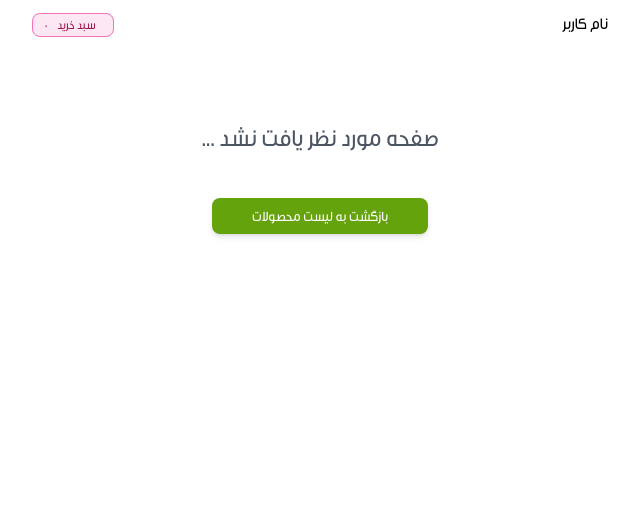
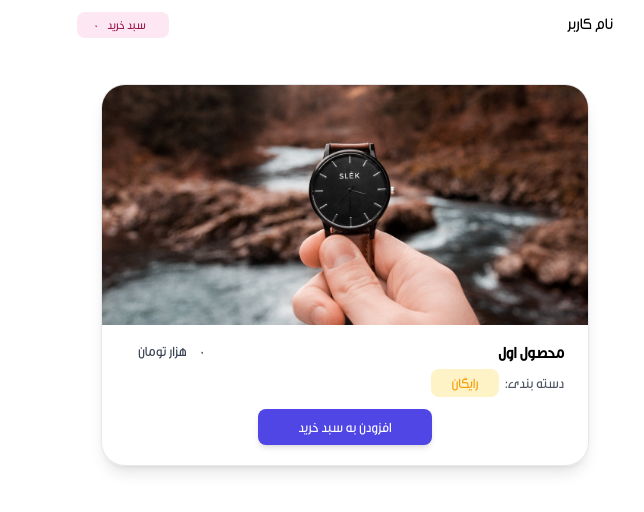
Before and after one commit to RezaDadashi0/ecommerce, a React (Create React App) app: page /products/13b56b64-14df-4efa-8edf-567d80291c27 in a window 1280 px wide. Shown: the top 512 px of the page, without its empty margins (388-1032 px from the left). Built offline with nearby package versions, Linux system fonts and the light colour scheme; the HTML template or start-up script is replaced by a standard one.

Commit message:
implementing show product, total price recipt

```diff
--- a/src/App.js
+++ b/src/App.js
@@ -1,16 +1,18 @@
 import { Route, Routes } from "react-router-dom";
 import Main from "./pages/Main";
-import "./App.css";
 import Header from "./components/Header";
 import BuyBasket from "./pages/BuyBasket";
 import BuyCompletion from "./pages/BuyCompletion";
 import NotFound from "./pages/NotFound";
+import ShowProduct from "./pages/ShowProduct";
+import "./App.css";
 
 function App() {
   return (
     <div className="App">
       <Header />
       <Routes>
+        <Route path="/products/:id" element={<ShowProduct />} />
         <Route path="/buy-completion" element={<BuyCompletion />} />
         <Route path="/buy-basket" element={<BuyBasket />} />
         <Route path="/" element={<Main />} />
--- a/src/components/Header.js
+++ b/src/components/Header.js
@@ -8,10 +8,10 @@ function Header() {
   const selectedProducts = allProducts.filter(p => p.count > 0);
 
   return (
-    <header className="max-w-xl mx-auto flex justify-between pt-3">
+    <header className="max-w-xl mx-auto flex justify-between px-5 pt-3">
       <div>نام کاربر</div>
       <Link to="/buy-basket">
-        <span class="bg-pink-100 hover:bg-pink-200 transition ease-in duration-200 text-pink-800 text-xs font-medium mr-2 px-2.5 py-0.5 rounded-lg border border-pink-400">
+        <span class="bg-pink-100 hover:bg-pink-200 transition ease-in duration-200 text-pink-800 text-xs font-medium mr-2 px-4 py-1 rounded-lg">
           <span className="mx-2">سبد خرید</span>
           {selectedProducts.length}
         </span>
--- a/src/components/Slider.js
+++ b/src/components/Slider.js
@@ -1,38 +1,44 @@
 import React, { useState } from "react";
+import { useSelector } from "react-redux";
+import { Link } from "react-router-dom";
 
 function Slider() {
-  const [sliderIndecator, setSliderIndecator] = useState(8);
-  const [indecators] = useState([
-    1, 2, 3, 4, 5, 6, 7, 8, 9, 10, 11, 12, 13, 14, 15, 16, 17, 18, 19, 20, 21,
-    22, 23,
-  ]);
+  const products = useSelector(state => state.buyBasket.products);
 
-  const handleSliderIndecator = IndecatorNumber => {
-    setSliderIndecator(IndecatorNumber);
+  const [product, setProduct] = useState(products[7]);
+
+  // create indecators equl to the number of products:
+  const [indecators] = useState(products);
+
+  const handleSliderIndecator = product => {
+    setProduct(product);
   };
 
   let activeIndecator =
-    "w-3 h-3 rounded-full mx-1 my-4 border border-indigo-500 cursor-pointer bg-indigo-600 hover:bg-indigo-700 transition ease-in duration-100 shadow-md";
+    "w-2.5 h-2.5 rounded-full mx-[2px] my-4 border border-indigo-500 cursor-pointer bg-indigo-600 hover:bg-indigo-700 transition ease-in duration-100 shadow-md";
 
   let pasiveIndecator =
-    "w-3 h-3 rounded-full mx-1 my-4 border border-indigo-500 cursor-pointer bg-white hover:bg-gray-100 transition ease-in duration-100 shadow-md";
+    "w-2.5 h-2.5 rounded-full mx-[2px] my-4 border border-indigo-500 cursor-pointer bg-white hover:bg-gray-100 transition ease-in duration-100 shadow-md";
 
   return (
     <>
+      <Link to={`/products/${product.id}`}>
         <div className="relative border rounded-3xl w-full max-w-3xl my-5 md:w-4/5 mx-auto h-[300px]">
           <img
             className="w-full h-full object-cover rounded-3xl"
-          src={require(`../products/productImages/productImg__${sliderIndecator}.jpg`)}
+            src={require(`../products/productImages/${product.img}.jpg`)}
             alt="product_image"
           />
         </div>
+      </Link>
       <ul className="flex items-center justify-center -mt-5">
+        {/* indecators and indecator are actually products and product */}
         {indecators.map((indecator, i) => (
           <li
-            onClick={() => handleSliderIndecator(i + 1)}
-            key={indecator}
+            onClick={() => handleSliderIndecator(indecator)}
+            key={i}
             className={
-              sliderIndecator === i + 1 ? activeIndecator : pasiveIndecator
+              product === indecator ? activeIndecator : pasiveIndecator
             }
           ></li>
         ))}
--- a/src/components/pagination.js
+++ b/src/components/pagination.js
@@ -12,7 +12,7 @@ export default function Pagination({ length, pageSize, currentPage, onClick }) {
     "py-1 px-3 mx-1 my-4 cursor-pointer bg-white hover:bg-gray-100 focus:ring-indigo-500 focus:ring-offset-indigo-200 text-indigo-500 transition ease-in duration-100 text-center text-sm font-light shadow-md focus:outline-none focus:ring-2 focus:ring-offset-2 rounded-lg ";
 
   return (
-    <ul className="flex items-center justify-center">
+    <ul className="flex items-center justify-center mb-5">
       {pages.map((page, i) => (
         <li
           onClick={() => onClick(i + 1)}
--- a/src/pages/BuyBasket.js
+++ b/src/pages/BuyBasket.js
@@ -29,7 +29,7 @@ function BuyBasket() {
               تکمیل فرآیند خرید
             </Link>
           </div>
-          <div className="flex flex-wrap justify-center max-w-7xl mx-auto md:py-5 md:px-8 md:pt-3">
+          <div className="flex flex-wrap justify-center max-w-7xl mx-auto py-5 md:px-8">
             {/* each product item: */}
             {selectedProducts.map(product => (
               <div
@@ -38,7 +38,7 @@ function BuyBasket() {
               >
                 <div className="border rounded-3xl text-sm overflow-hidden shadow-lg">
                   <img
-                    className="w-full h-60"
+                    className="w-full h-60 object-cover"
                     src={require(`../products/productImages/${product.img}.jpg`)}
                     alt="product_image"
                   />
@@ -50,9 +50,11 @@ function BuyBasket() {
                         <span className="mx-3">هزار تومان</span>
                       </p>
                     </div>
-                    <div className="text-amber-500">
-                      <span className="text-gray-600 ml-2">دسته بندی: </span>
-                      {product.description}
+                    <div>
+                      <span className="text-gray-600 ml-1">دسته بندی: </span>
+                      <span className="text-amber-500 bg-amber-100 py-1 px-5 rounded-lg">
+                        {product.description}
+                      </span>
                     </div>
                   </div>
                   <div className="flex justify-between items-center mb-5 px-3">
--- a/src/pages/BuyCompletion.js
+++ b/src/pages/BuyCompletion.js
@@ -1,7 +1,51 @@
 import React from "react";
+import { useSelector } from "react-redux";
 
 function BuyCompletion() {
-  return <div>BuyCompletion</div>;
+  const allProducts = useSelector(state => state.buyBasket.products);
+  // products that has count grater than zero means selected by user:
+  const selectedProducts = allProducts.filter(p => p.count > 0);
+
+  const totalReciptPriceArray = selectedProducts.map(
+    product => product.totalPrice
+  );
+
+  const totalReciptPrice = totalReciptPriceArray.reduce((a, s) => a + s);
+
+  return (
+    <div className="md:flex max-w-5xl border border-transparent justify-around md:my-5 p-5 mx-auto text-sm">
+      <div className="flex flex-col justify-center items-center border rounded-3xl w-full md:w-5/12 p-5 my-5">
+        <h6 className="pb-5 font-bold text-base">فاکتور نهایی خرید</h6>
+        <ul className="flex border-b w-11/12 justify-between items-center p-2 font-bold">
+          <li className="flex-1">نام محصول</li>
+          <div className="flex justify-between items-center w-5/12">
+            <li>تعداد</li>
+            <li>مبلغ</li>
+          </div>
+        </ul>
+        {selectedProducts.map((product, i) => (
+          <ul
+            key={i}
+            className="flex border-b w-11/12 justify-between items-center p-2"
+          >
+            <li className="flex-1 text-gray-500">{product.name}</li>
+            <div className="flex justify-between items-center w-5/12">
+              <li>{product.count}</li>
+              <li>{product.totalPrice}</li>
+            </div>
+          </ul>
+        ))}
+        <div className="flex justify-between items-center w-11/12 px-2 pt-5 font-bold">
+          <h6>جمع فاکتور: </h6>
+          <div className="text-red-600">
+            {totalReciptPrice}
+            <span className="mr-2">هزار تومان</span>
+          </div>
+        </div>
+      </div>
+      <div className="border rounded-3xl w-full md:w-5/12 p-5 my-5"></div>
+    </div>
+  );
 }
 
 export default BuyCompletion;
--- a/src/pages/Main.js
+++ b/src/pages/Main.js
@@ -87,7 +87,7 @@ function Main() {
       <Categori categories={categories} onClick={handleCategori} />
 
       {/* products container: */}
-      <div className="flex flex-wrap justify-center max-w-7xl mx-auto md:py-5 md:px-8">
+      <div className="flex flex-wrap justify-center max-w-7xl mx-auto py-1 md:px-8">
         {/* each product item: */}
         {paginatedProducts.map(product => (
           <div
@@ -96,7 +96,7 @@ function Main() {
           >
             <div className="border rounded-3xl overflow-hidden shadow-lg text-sm">
               <img
-                className="w-full h-60"
+                className="w-full h-60 object-cover"
                 src={require(`../products/productImages/${product.img}.jpg`)}
                 alt="product_image"
               />
@@ -108,9 +108,11 @@ function Main() {
                     <span className="mx-3">هزار تومان</span>
                   </p>
                 </div>
-                <div className="text-amber-500">
-                  <span className="text-gray-600 ml-2">دسته بندی: </span>
-                  {product.description}
+                <div>
+                  <span className="text-gray-600 ml-1">دسته بندی: </span>
+                  <span className="text-amber-500 bg-amber-100 py-1 px-5 rounded-lg">
+                    {product.description}
+                  </span>
                 </div>
               </div>
               <div className="flex justify-center items-center mb-5">
--- /dev/null
+++ b/src/pages/ShowProduct.js
@@ -0,0 +1,63 @@
+import React from "react";
+import { useDispatch, useSelector } from "react-redux";
+import { addOrIncrementProduct } from "../features/buyBasket/buyBasketSlice";
+import { Link, useParams } from "react-router-dom";
+
+function ShowProduct() {
+  const products = useSelector(state => state.buyBasket.products);
+
+  const dispatch = useDispatch();
+
+  // give prodct id in the url:
+  const { id } = useParams();
+
+  // find product that has the id in the url:
+  const product = products.find(p => p.id === id);
+
+  return (
+    <div className="w-full max-w-lg mx-auto px-2 py-2 md:px-3 md:py-5 mt-7">
+      <div className="border rounded-3xl overflow-hidden shadow-lg text-sm">
+        <img
+          className="w-full h-60 object-cover"
+          src={require(`../products/productImages/${product.img}.jpg`)}
+          alt="product_image"
+        />
+        <div className="px-6 py-4">
+          <div className="flex justify-between mb-2">
+            <div className="font-bold text-base">{product.name}</div>
+            <p className="text-gray-700">
+              {product.price}
+              <span className="mx-3">هزار تومان</span>
+            </p>
+          </div>
+          <div>
+            <span className="text-gray-600 ml-1">دسته بندی: </span>
+            <span className="text-amber-500 bg-amber-100 py-1 px-5 rounded-lg">
+              {product.description}
+            </span>
+          </div>
+        </div>
+        <div className="flex justify-center items-center mb-5">
+          {product.count ? (
+            <Link
+              to="/buy-basket"
+              className="py-2 px-10 bg-lime-600 hover:bg-lime-700 focus:ring-lime-500 focus:ring-offset-lime-200 text-white transition ease-in duration-200 text-center font-light shadow-md focus:outline-none focus:ring-2 focus:ring-offset-2 rounded-lg "
+            >
+              تکمیل سبد خرید
+            </Link>
+          ) : (
+            <button
+              type="button"
+              onClick={() => dispatch(addOrIncrementProduct(product))}
+              className="py-2 px-10 bg-indigo-600 hover:bg-indigo-700 focus:ring-indigo-500 focus:ring-offset-indigo-200 text-white transition ease-in duration-200 text-center font-light shadow-md focus:outline-none focus:ring-2 focus:ring-offset-2 rounded-lg "
+            >
+              افزودن به سبد خرید
+            </button>
+          )}
+        </div>
+      </div>
+    </div>
+  );
+}
+
+export default ShowProduct;
--- a/src/products/initialProductsState.js
+++ b/src/products/initialProductsState.js
@@ -3,7 +3,7 @@ import { v4 as uuid } from "uuid";
 export const initialProducts = [
   {
     id: uuid(),
-    name: "اول",
+    name: "محصول اول",
     img: "productImg__1",
     categori: "free",
     price: 0,
@@ -12,7 +12,7 @@ export const initialProducts = [
   },
   {
     id: uuid(),
-    name: "دوم",
+    name: "محصول دوم",
     img: "productImg__2",
     categori: "mostSale",
     price: 400,
@@ -21,7 +21,7 @@ export const initialProducts = [
   },
   {
     id: uuid(),
-    name: "سوم",
+    name: "محصول سوم",
     img: "productImg__3",
     categori: "mostVisit",
     price: 450,
@@ -30,7 +30,7 @@ export const initialProducts = [
   },
   {
     id: uuid(),
-    name: "چهارم",
+    name: "محصول چهارم",
     img: "productImg__4",
     categori: "hasOff",
     price: 250,
@@ -39,7 +39,7 @@ export const initialProducts = [
   },
   {
     id: uuid(),
-    name: "پنجم",
+    name: "محصول پنجم",
     img: "productImg__5",
     categori: "mostExpensive",
     price: 750,
@@ -48,7 +48,7 @@ export const initialProducts = [
   },
   {
     id: uuid(),
-    name: "ششم",
+    name: "محصول ششم",
     img: "productImg__6",
     categori: "free",
     price: 0,
@@ -57,7 +57,7 @@ export const initialProducts = [
   },
   {
     id: uuid(),
-    name: "هفتم",
+    name: "محصول هفتم",
     img: "productImg__7",
     categori: "mostSale",
     price: 400,
@@ -66,7 +66,7 @@ export const initialProducts = [
   },
   {
     id: uuid(),
-    name: "هشتم",
+    name: "محصول هشتم",
     img: "productImg__8",
     categori: "mostVisit",
     price: 450,
@@ -75,7 +75,7 @@ export const initialProducts = [
   },
   {
     id: uuid(),
-    name: "نهم",
+    name: "محصول نهم",
     img: "productImg__9",
     categori: "hasOff",
     price: 250,
@@ -84,7 +84,7 @@ export const initialProducts = [
   },
   {
     id: uuid(),
-    name: "دهم",
+    name: "محصول دهم",
     img: "productImg__10",
     categori: "mostExpensive",
     price: 750,
@@ -93,7 +93,7 @@ export const initialProducts = [
   },
   {
     id: uuid(),
-    name: "یازدهم",
+    name: "محصول یازدهم",
     img: "productImg__11",
     categori: "free",
     price: 0,
@@ -102,7 +102,7 @@ export const initialProducts = [
   },
   {
     id: uuid(),
-    name: "دوازدهم",
+    name: "محصول دوازدهم",
     img: "productImg__12",
     categori: "mostSale",
     price: 400,
@@ -111,7 +111,7 @@ export const initialProducts = [
   },
   {
     id: uuid(),
-    name: "سیزدهم",
+    name: "محصول سیزدهم",
     img: "productImg__13",
     categori: "mostVisit",
     price: 450,
@@ -120,7 +120,7 @@ export const initialProducts = [
   },
   {
     id: uuid(),
-    name: "چهاردهم",
+    name: "محصول چهاردهم",
     img: "productImg__14",
     categori: "hasOff",
     price: 250,
@@ -129,7 +129,7 @@ export const initialProducts = [
   },
   {
     id: uuid(),
-    name: "پانزدهم",
+    name: "محصول پانزدهم",
     img: "productImg__15",
     categori: "mostExpensive",
     price: 750,
@@ -138,7 +138,7 @@ export const initialProducts = [
   },
   {
     id: uuid(),
-    name: "شانزدهم",
+    name: "محصول شانزدهم",
     img: "productImg__16",
     categori: "free",
     price: 0,
@@ -147,7 +147,7 @@ export const initialProducts = [
   },
   {
     id: uuid(),
-    name: "هفدهم",
+    name: "محصول هفدهم",
     img: "productImg__17",
     categori: "mostSale",
     price: 400,
@@ -156,7 +156,7 @@ export const initialProducts = [
   },
   {
     id: uuid(),
-    name: "هجدهم",
+    name: "محصول هجدهم",
     img: "productImg__18",
     categori: "mostVisit",
     price: 450,
@@ -165,7 +165,7 @@ export const initialProducts = [
   },
   {
     id: uuid(),
-    name: "نوزدهم",
+    name: "محصول نوزدهم",
     img: "productImg__19",
     categori: "hasOff",
     price: 250,
@@ -174,7 +174,7 @@ export const initialProducts = [
   },
   {
     id: uuid(),
-    name: "بیستم",
+    name: "محصول بیستم",
     img: "productImg__20",
     categori: "mostExpensive",
     price: 750,
@@ -183,7 +183,7 @@ export const initialProducts = [
   },
   {
     id: uuid(),
-    name: "بیست و یکم",
+    name: "محصول بیست و یکم",
     img: "productImg__21",
     categori: "hasOff",
     price: 250,
@@ -192,7 +192,7 @@ export const initialProducts = [
   },
   {
     id: uuid(),
-    name: "بیست و دوم",
+    name: "محصول بیست و دوم",
     img: "productImg__22",
     categori: "free",
     price: 0,
@@ -201,7 +201,7 @@ export const initialProducts = [
   },
   {
     id: uuid(),
-    name: "بیست و سوم",
+    name: "محصول بیست و سوم",
     img: "productImg__23",
     categori: "mostSale",
     price: 400,
```
Lines whose indentation alone changed are shown as unchanged.
